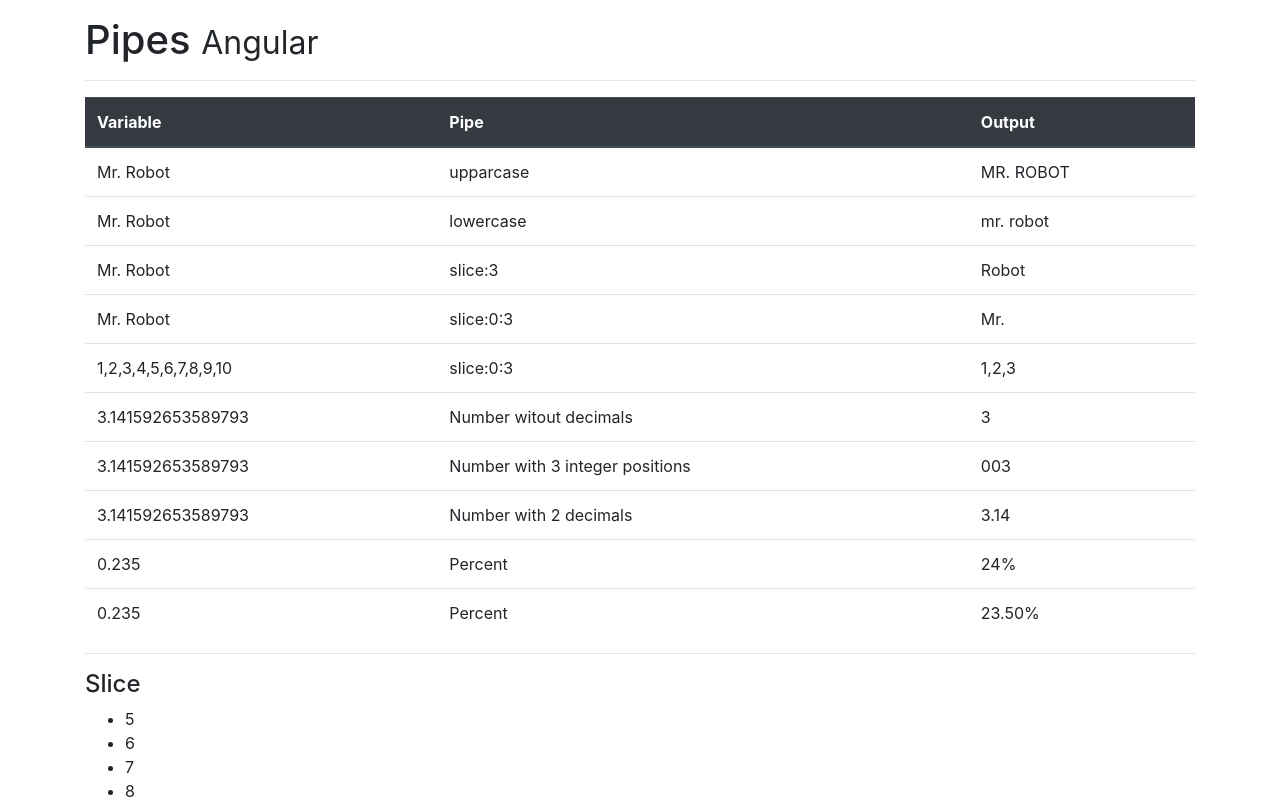
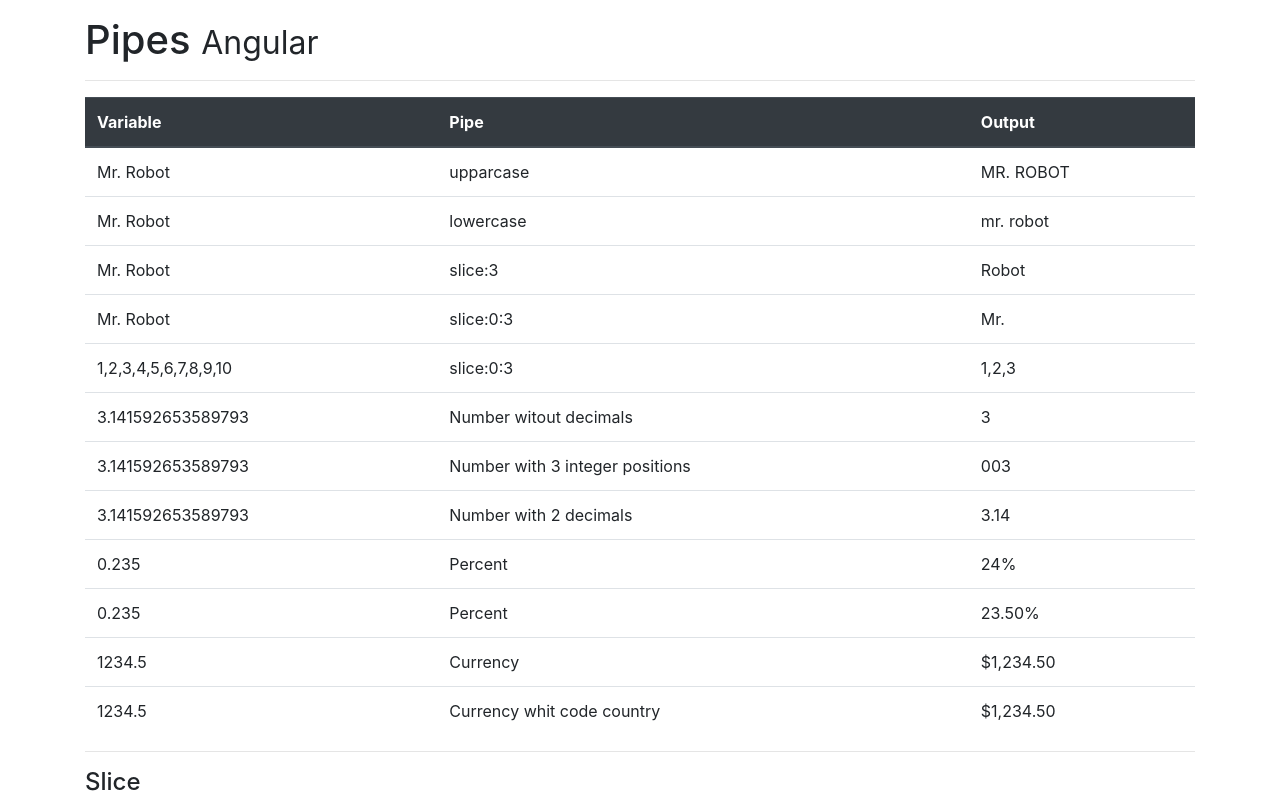
Before and after one commit to IsaacRh/angular-pipes, an Angular app: page / in a window 1280 px wide. Shown: the top 800 px of the page. Built offline with nearby package versions, Linux system fonts and the light colour scheme.

Commit message:
[ADD] --Pipe Currency

```diff
--- a/src/app/app.component.html
+++ b/src/app/app.component.html
@@ -60,6 +60,16 @@
         <td>Percent</td>
         <td>{{ percentage | percent:'2.2-2' }}</td> <!--without decimal-->
       </tr>
+      <tr>
+        <td>{{ salary }}</td>
+        <td>Currency</td>
+        <td>{{ salary | currency }}</td> <!--without decimal-->
+      </tr>
+      <tr>
+        <td>{{ salary }}</td>
+        <td>Currency whit code country</td>
+        <td>{{ salary | currency: 'CAD': 'symbol-narrow' }}</td> <!--without decimal-->
+      </tr>
     </table>
 
     <hr>
--- a/src/app/app.component.ts
+++ b/src/app/app.component.ts
@@ -10,4 +10,5 @@
   array = [1,2,3,4,5,6,7,8,9,10];
   PI:number = Math.PI;
   percentage:number = 0.235;
+  salary: number = 1234.5;
 }
```
